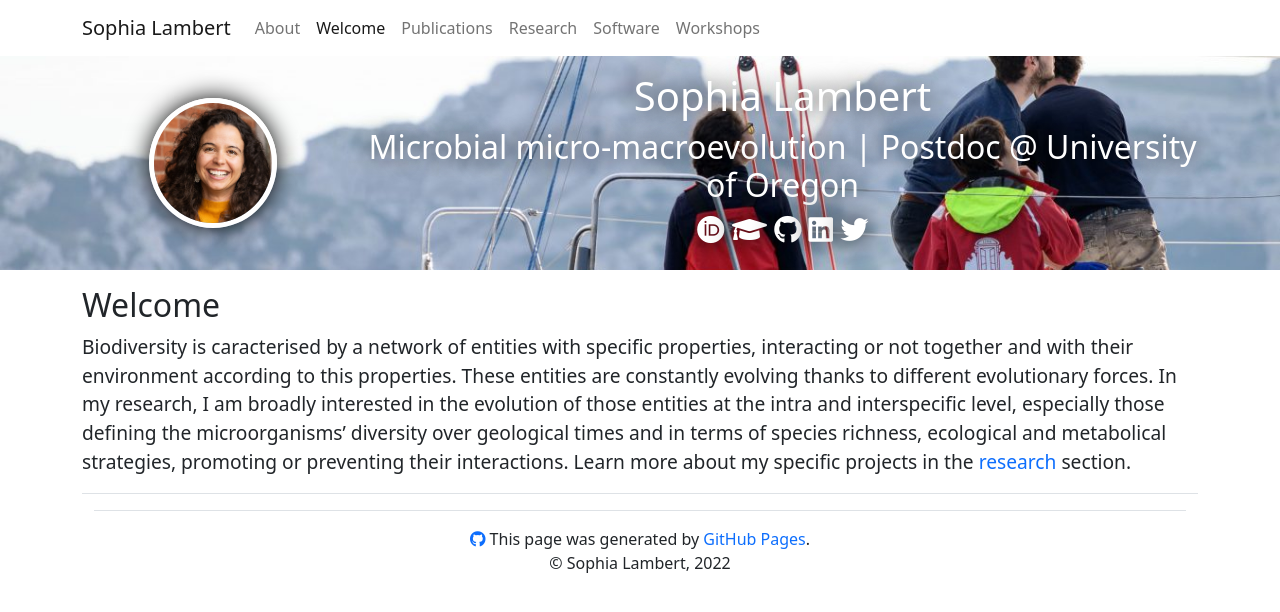
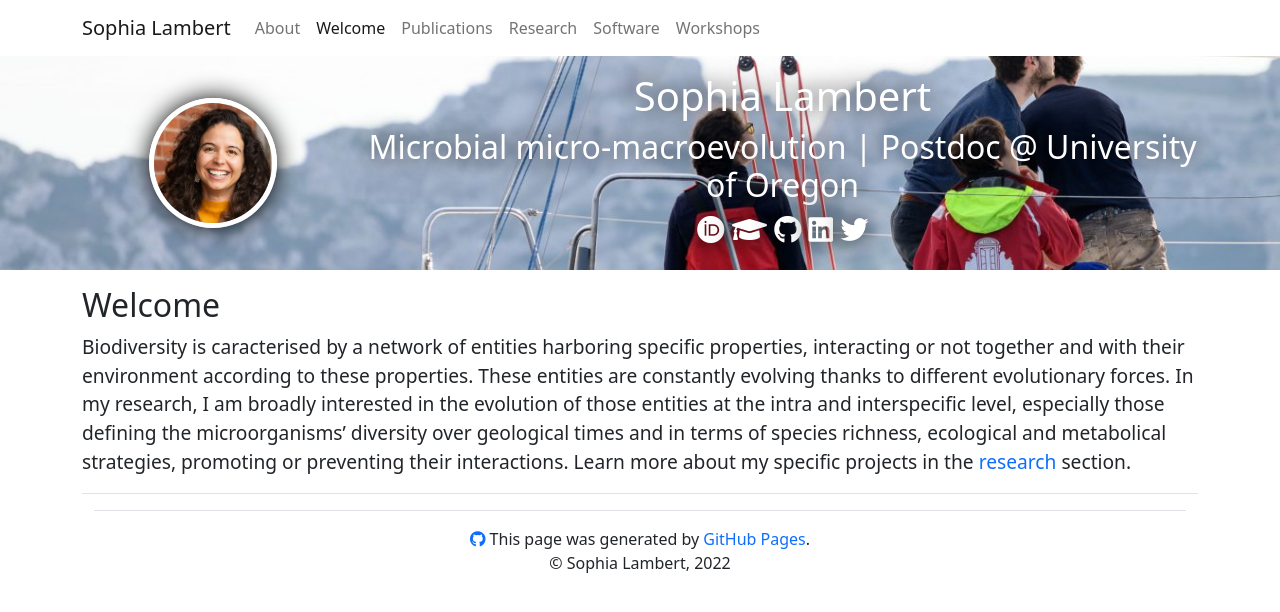
Before and after one commit to sophia-lambert/sophia-lambert.github.io, a Jekyll site: the page built from index.md, in a window 1280 px wide. Shown: the top 612 px of the page. Built offline with Jekyll 4.4.1, drawn with Linux system fonts in a browser that asks for light colours.

Commit message:
Update index.md

```diff
--- a/index.md
+++ b/index.md
@@ -6,4 +6,4 @@ use_fontawesome: true
 
 ## Welcome
 
-Biodiversity is caracterised by a network of entities with specific properties, interacting or not together and with their environment according to this properties. These entities are constantly evolving thanks to different evolutionary forces. In my research, I am broadly interested in the evolution of those entities at the intra and interspecific level, especially those defining the microorganisms' diversity over geological times and in terms of species richness, ecological and metabolical strategies, promoting or preventing their interactions. Learn more about my specific projects in the [research](research.md) section.
+Biodiversity is caracterised by a network of entities harboring specific properties, interacting or not together and with their environment according to these properties. These entities are constantly evolving thanks to different evolutionary forces. In my research, I am broadly interested in the evolution of those entities at the intra and interspecific level, especially those defining the microorganisms' diversity over geological times and in terms of species richness, ecological and metabolical strategies, promoting or preventing their interactions. Learn more about my specific projects in the [research](research.md) section.
```
